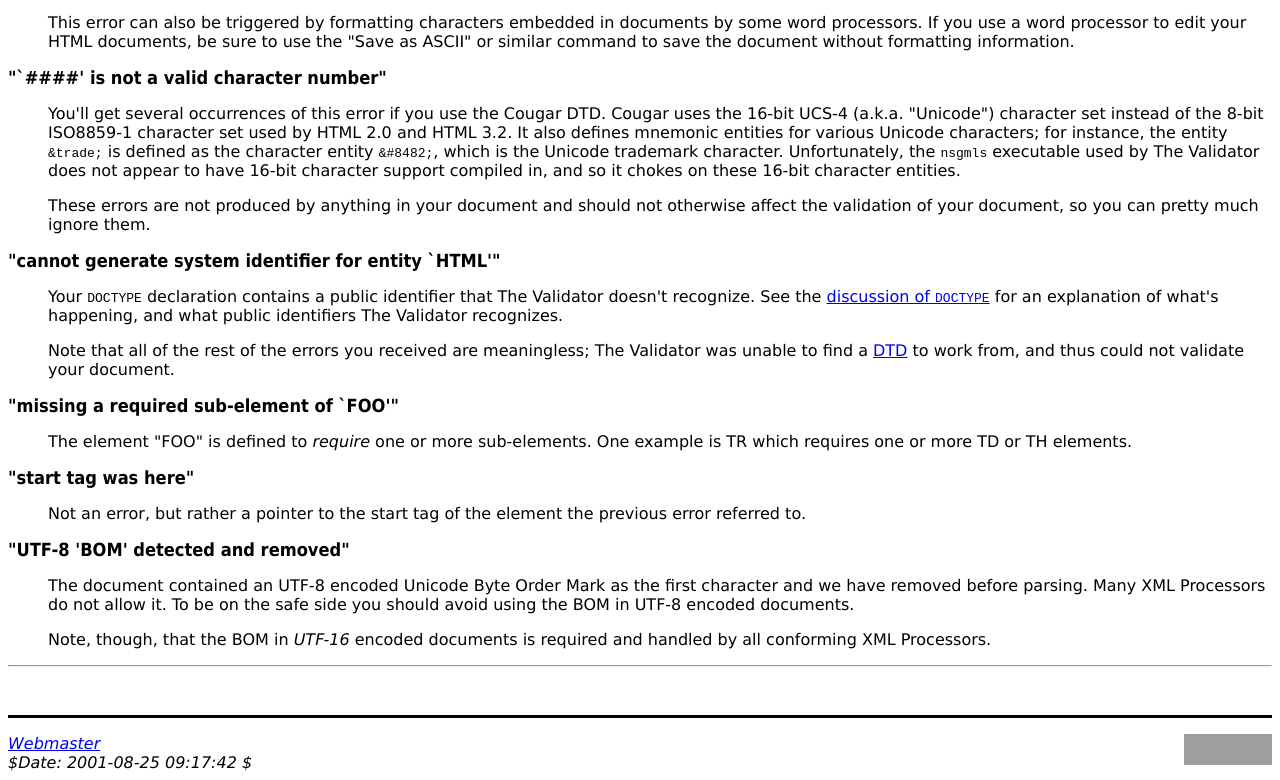
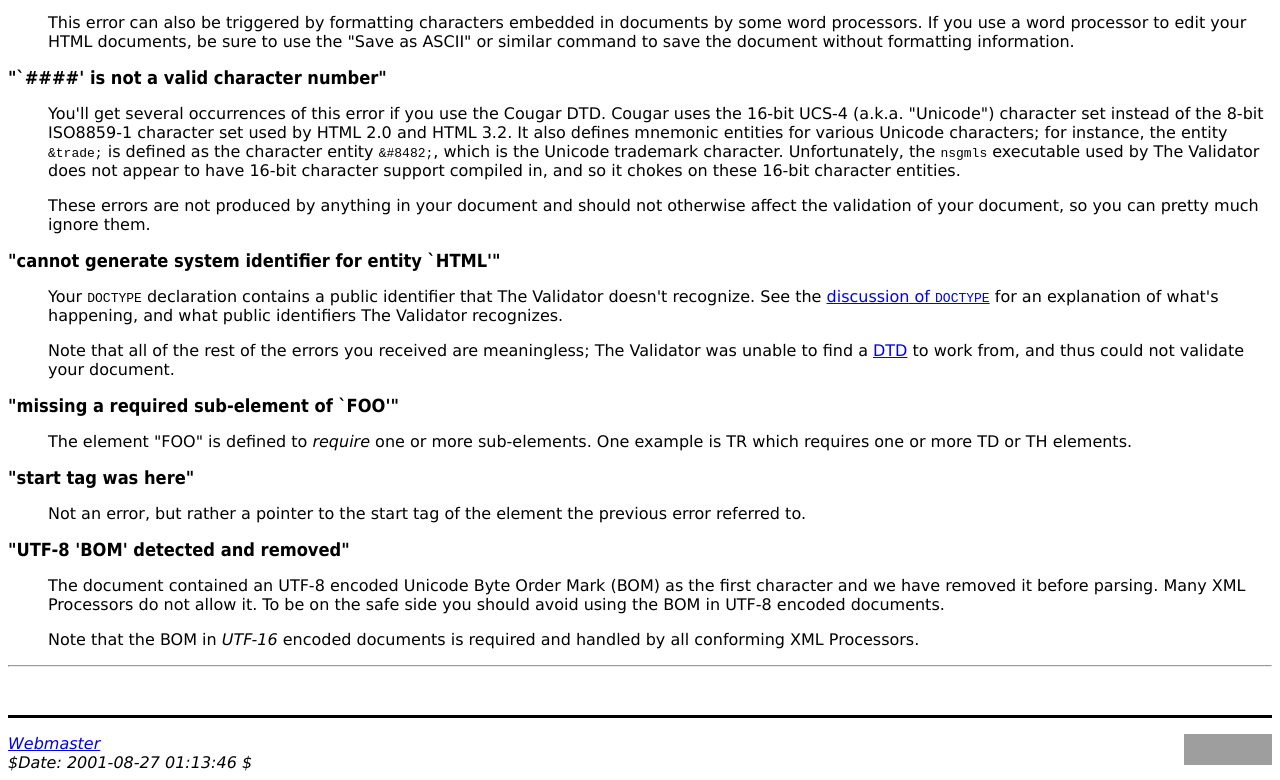
Before and after one commit to naltak/legacy-markup-validator, a plain HTML site: page htdocs/docs/errors.html in a window 1280 px wide. Shown: the part 4176-4956 px from the top of the page. Drawn offline with Linux system fonts and the light colour scheme; grey boxes are pictures that could not be loaded.

Commit message:
slight wording charges in BOM section

```diff
--- a/htdocs/docs/errors.html
+++ b/htdocs/docs/errors.html
@@ -8,8 +8,8 @@
     <link rel="stylesheet" type="text/css" href="/base.css" />
     <meta name="keywords" content="HTML, Hypertext Markup Language, Validation, W3C HTML Validation Service" />
     <meta name="description" content="W3C's easy-to-use HTML validation service, based on an SGML parser." />
-    <meta name="revision" content="$Id: errors.html,v 1.9 2001-08-25 09:17:42 duerst Exp $" />
-    <meta name="modified" content="$Date: 2001-08-25 09:17:42 $" />
+    <meta name="revision" content="$Id: errors.html,v 1.10 2001-08-27 01:13:46 duerst Exp $" />
+    <meta name="modified" content="$Date: 2001-08-27 01:13:46 $" />
   </head>
 
   <body bgcolor="#FFFFFF" text="#000000" link="#0000ee" vlink="#551a8b">
@@ -562,14 +562,14 @@
       <dt><a id="utf8-bom" name="utf8-bom">"UTF-8 'BOM' detected and removed"</a></dt>
       <dd>
         <p>
-          The document contained an UTF-8 encoded Unicode Byte Order Mark as
-          the first character and we have removed before parsing.
+          The document contained an UTF-8 encoded Unicode Byte Order Mark (BOM)
+          as the first character and we have removed it before parsing.
           Many XML Processors
           do not allow it. To be on the safe side you should avoid using the
           BOM in UTF-8 encoded documents.
         </p>
         <p>
-          Note, though, that the BOM in <em>UTF-16</em> encoded documents
+          Note that the BOM in <em>UTF-16</em> encoded documents
           is required and handled by all conforming XML Processors.
         </p>
       </dd>
@@ -581,7 +581,7 @@
 	 src="http://validator.w3.org/images/vxhtml10" height="31" width="88"
 	 align="right" border="0" alt="Valid XHTML 1.0!" /></a>
       <a href="/feedback.html">Webmaster</a><br />
-	 $Date: 2001-08-25 09:17:42 $
+	 $Date: 2001-08-27 01:13:46 $
     </address>
 
   </body>
```
